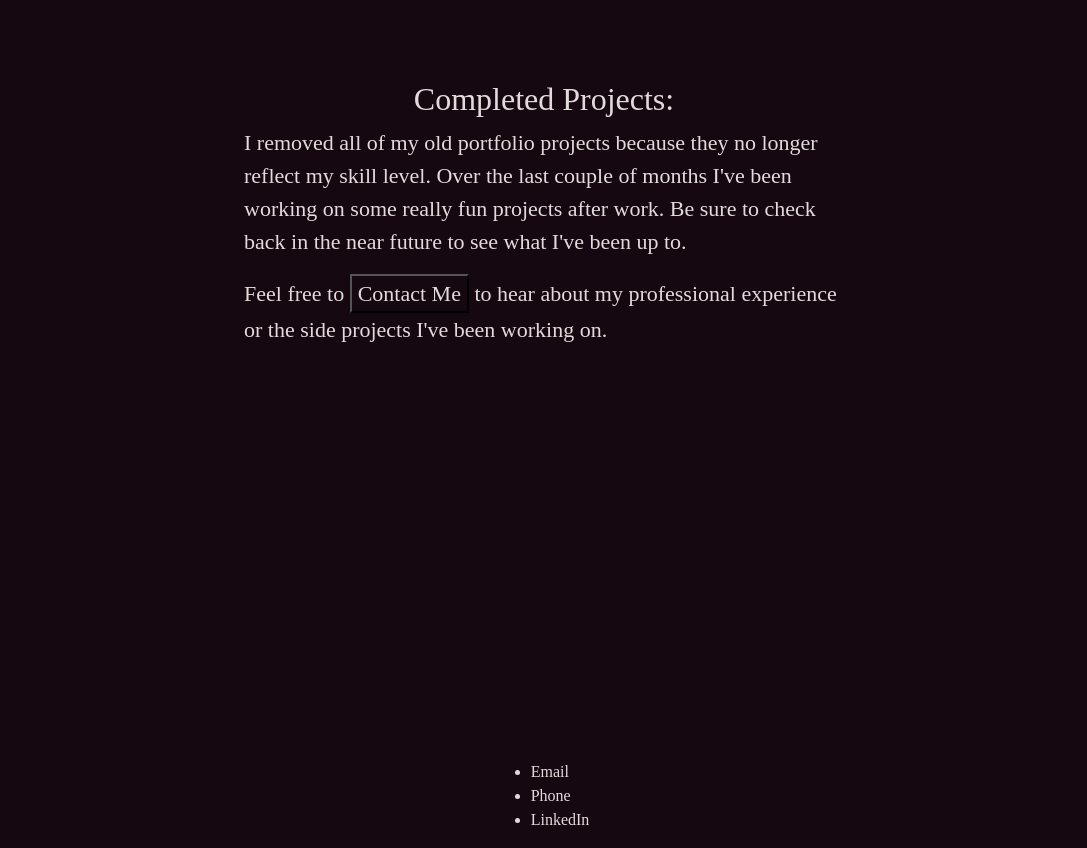
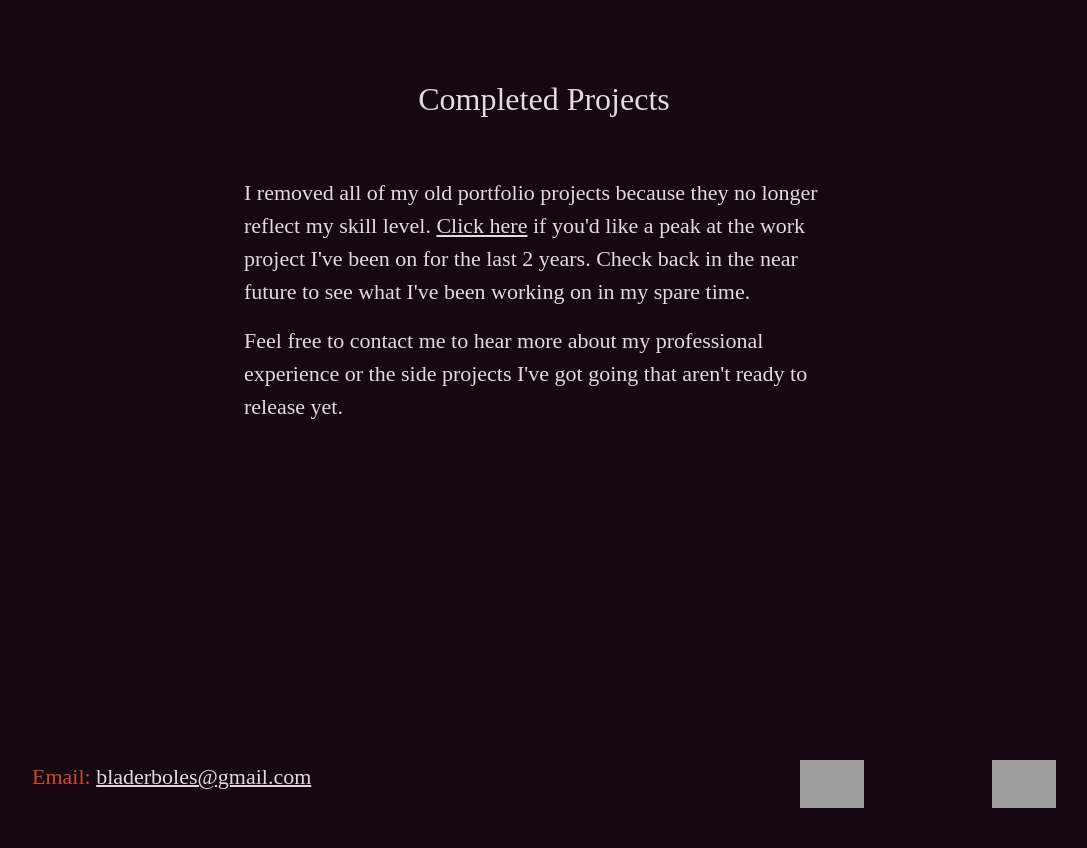
Before and after one commit to BladeBoles/Blade-Boles-Portfolio-v2, a Nuxt app: page / in a window 1280 px wide. Shown: the part 1520-2368 px from the top of the page, without its empty margins (96-1183 px from the left). After the commit the page ends 2344 px from the top, so only its background shows below. Built offline with nearby package versions, Linux system fonts and the light colour scheme; grey boxes are pictures that could not be loaded.

Commit message:
feat: style all sections, add email and social logos

```diff
--- a/app.vue
+++ b/app.vue
@@ -36,7 +36,7 @@
       <h2 class="portfolio__name-header">
         I'm <span class="portfolio__name-span">Blade</span>.
       </h2>
-      <p>I like full stack development. I really like TypeScript.</p>
+      <p>I'm a full stack developer. I really like TypeScript.</p>
       <button class="portfolio__work-button">
         <a class="portfolio__work-button-anchor" href="#portfolio__projects"
           >View Work</a
@@ -62,7 +62,7 @@
           </p>
           <p class="portfolio__section-paragraph">
             When I'm not writing code I'm gaming, reading, struggling to ride a
-            snowboard or adventuring with my partner and our Shiba Inu. I
+            snowboard, or adventuring with my partner and our Shiba Inu. I
             believe that the two most important things for a person to have are
             a sense of humor and a sense of purpose.
           </p>
@@ -70,25 +70,54 @@
       </div>
     </section>
     <section class="portfolio__section" id="portfolio__projects">
-      <h2 class="portfolio__section-header">Completed Projects:</h2>
-      <p class="portfolio__section-paragraph">
-        I removed all of my old portfolio projects because they no longer
-        reflect my skill level. Over the last couple of months I've been working
-        on some really fun projects after work. Be sure to check back in the
-        near future to see what I've been up to.
-      </p>
-      <p class="portfolio__section-paragraph">
-        Feel free to
-        <button class="portfolio__work-button-anchor">Contact Me</button> to
-        hear about my professional experience or the side projects I've been
-        working on.
-      </p>
+      <h2 class="portfolio__section-header">Completed Projects</h2>
+      <div class="portfolio__section-projects">
+        <p class="portfolio__section-paragraph">
+          I removed all of my old portfolio projects because they no longer
+          reflect my skill level.
+          <a
+            href="https://app.pivotinteractives.com/activities"
+            class="portfolio__work-preview"
+            >Click here</a
+          >
+          if you'd like a peak at the work project I've been on for the last 2
+          years. Check back in the near future to see what I've been working on
+          in my spare time.
+        </p>
+        <p class="portfolio__section-paragraph">
+          Feel free to contact me to hear more about my professional experience
+          or the side projects I've got going that aren't ready to release yet.
+        </p>
+      </div>
     </section>
     <footer class="portfolio__section" id="portfolio__contact">
-      <ul>
-        <li>Email</li>
-        <li>Phone</li>
-        <li>LinkedIn</li>
+      <ul class="portfolio__footer">
+        <li class="portfolio__footer--email">
+          <span class="portfolio__footer--email-span">Email: </span>
+          <a
+            class="portfolio__footer--email-link"
+            href="mailto:bladerboles@gmail.com"
+            >bladerboles@gmail.com</a
+          >
+        </li>
+        <li class="portfolio__footer--socials">
+          <p>
+            <a href="#"
+              ><img
+                class="portfolio__footer--gh-image"
+                src="./assets/GitHub-Mark-Light-64px.png"
+                alt=""
+            /></a>
+          </p>
+          <p>
+            <a href="#"
+              ><img
+                class="portfolio__footer--li-image"
+                src="./assets/LI-In-Bug.png"
+                alt=""
+            /></a>
+          </p>
+        </li>
       </ul>
     </footer>
   </main>
@@ -120,7 +149,7 @@ h1 {
 .portfolio__navbar {
   position: fixed;
   top: 0;
-  height: 15vh;
+  height: 100px;
   width: 100vw;
   text-align: center;
   vertical-align: middle;
@@ -150,7 +179,8 @@ h1 {
 }
 
 .portfolio__navlist-anchor:hover {
-  color: #d1462f;
+  color: inherit;
+  text-decoration: 2px #d1462f underline;
 }
 
 .portfolio__section--greeting {
@@ -213,4 +243,48 @@ h1 {
   max-width: 350px;
   margin-right: 10vw;
 }
+
+.portfolio__section-projects {
+  margin-top: 50px;
+}
+.portfolio__work-preview {
+  color: inherit;
+}
+.portfolio__work-preview:hover {
+  color: #d1462f;
+  text-decoration: 2px #d1462f underline;
+}
+.portfolio__footer {
+  width: 80%;
+  display: flex;
+  list-style-type: none;
+  margin: 0;
+  padding: 0;
+  font-size: 22px;
+  justify-content: space-between;
+}
+
+.portfolio__footer--email-span {
+  color: #d1462f;
+}
+
+.portfolio__footer--email-link {
+  color: inherit;
+  text-decoration: 2px #e3dbdb underline;
+}
+
+.portfolio__footer--email-link:hover {
+  color: inherit;
+}
+
+.portfolio__footer--socials {
+  display: flex;
+  width: 25%;
+  justify-content: space-between;
+}
+
+.portfolio__footer--gh-image,
+.portfolio__footer--li-image {
+  width: 64px;
+}
 </style>
```
